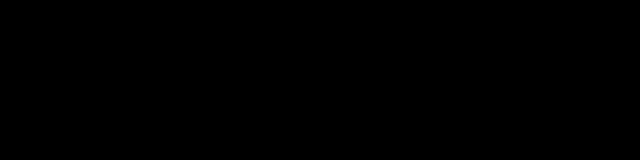
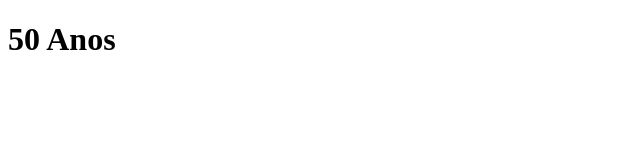
Before and after one commit to gRs3585/Banda-Paroquial-de-S-o-Louren-o-da-Camacha, a plain HTML site: page index.html in a window 1280 px wide. Shown: the whole page, without its empty margins (0-640 px from the left). Drawn offline with Linux system fonts and the light colour scheme; files whose address does not match are found by name.

Commit message:
Update main.css

```diff
--- a/css/main.css
+++ b/css/main.css
@@ -1,3 +1,3 @@
 body {
-    background-color: black;
+    //background-color: black;
 }
```
